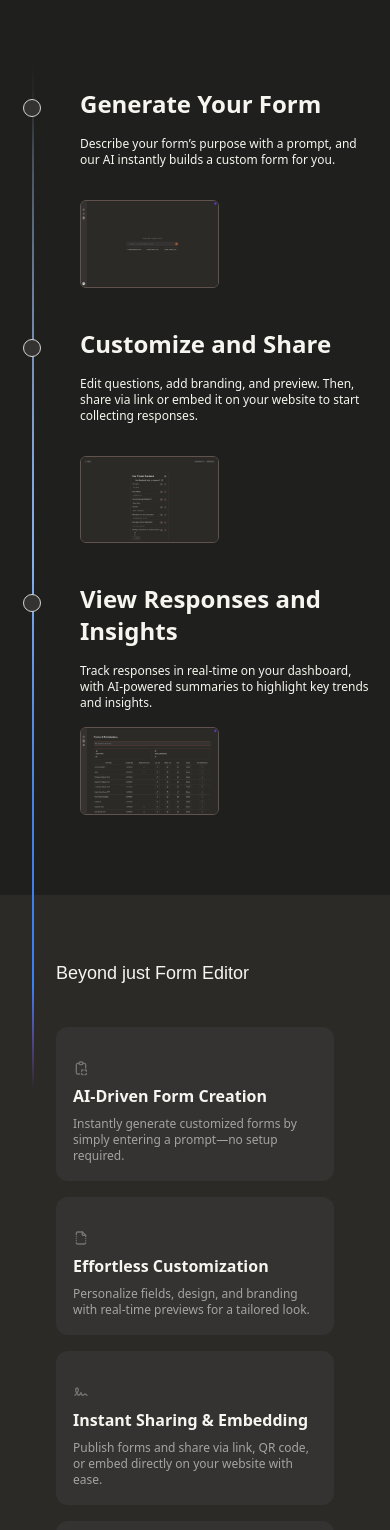
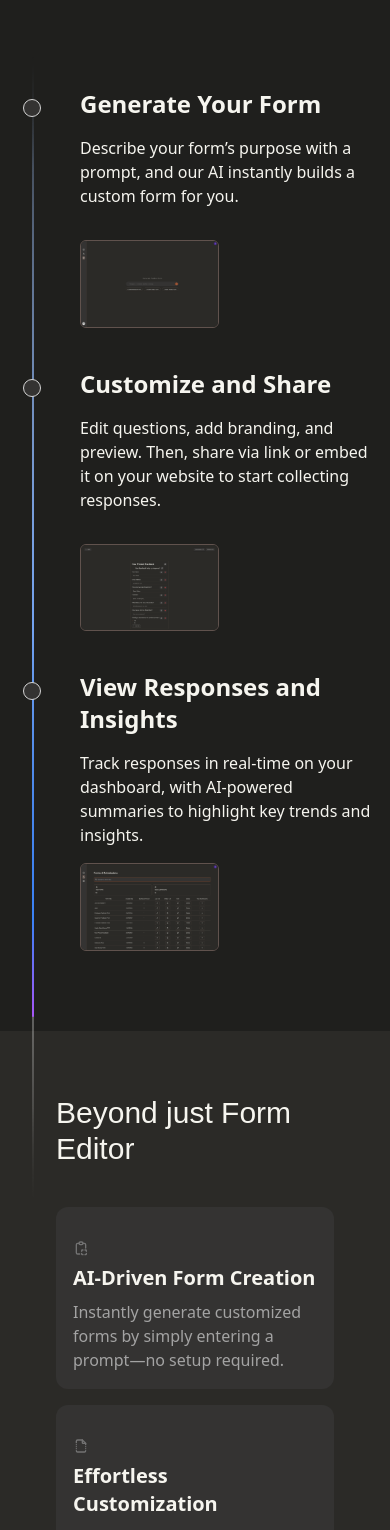
Before and after one commit to 21bubbles/aiforms, a Next.js app: page / in a window 390 px wide. Shown: the part 800-2330 px from the top of the page. Built offline with nearby package versions, Linux system fonts and the light colour scheme; no server answers.

Commit message:
landing page headings

```diff
--- a/app/submissions/[formId]/page.tsx
+++ b/app/submissions/[formId]/page.tsx
@@ -71,9 +71,7 @@ const FormSubmissionsPage: React.FC<FormSubmissionsProps> = ({ params }) => {
   const deleteSubmission = async (submissionId: number) => {
     if (confirm("Are you sure you want to delete this submission?")) {
       try {
-        await db
-          .delete(submissions)
-          .where(eq(submissions.id, submissionId));
+        await db.delete(submissions).where(eq(submissions.id, submissionId));
         // Update the state to remove the deleted submission
         setSubmissionData((prevData) =>
           prevData.filter((submission) => submission.id !== submissionId)
@@ -105,11 +103,13 @@ const FormSubmissionsPage: React.FC<FormSubmissionsProps> = ({ params }) => {
           setFormTitle(parsedForm.formTitle || "Untitled Form");
         }
 
-        const processedData: FormSubmission[] = submissionsResult.map((item) => ({
-          id: item.id,
-          createdAt: new Date(item.createdAt),
-          submissionData: JSON.parse(item.submissionData),
-        }));
+        const processedData: FormSubmission[] = submissionsResult.map(
+          (item) => ({
+            id: item.id,
+            createdAt: new Date(item.createdAt),
+            submissionData: JSON.parse(item.submissionData),
+          })
+        );
 
         setSubmissionData(processedData);
       } catch (error) {
@@ -141,7 +141,7 @@ const FormSubmissionsPage: React.FC<FormSubmissionsProps> = ({ params }) => {
       )}
     >
       <SideBar />
-      <div className="flex flex-1 flex-col items-center m-20 w-full">
+      <div className="flex flex-1 flex-col items-center m-2 md:m-20 lg:m-20 w-full">
         <div className="flex flex-col gap-4 w-full">
           <div className="flex justify-between items-center">
             <h1 className="text-2xl font-bold">{formTitle} - Submissions</h1>
--- a/app/submissions/page.tsx
+++ b/app/submissions/page.tsx
@@ -266,7 +266,7 @@ const SubmissionsPage: React.FC = () => {
       )}
     >
       <SideBar />
-      <div className="flex flex-1 flex-col items-center m-20 w-full">
+      <div className="flex flex-1 flex-col items-center m-2 md:m-20 lg:m-20 w-full">
         <div className="flex flex-col gap-4 w-full">
           <h1 className="text-start text-2xl font-bold">Forms & Submissions</h1>
 
--- a/components/landing/Features.tsx
+++ b/components/landing/Features.tsx
@@ -16,7 +16,7 @@ export function Features() {
   return (
     <div id="features" className="w-full mt-10 mx-auto px-10">
       <div className="max-w-7xl mx-auto py-6 px-4 md:px-8 lg:px-10">
-        <h2 className="text-lg md:text-4xl mb-10 text-text  max-w-4xl">
+        <h2 className="text-3xl md:text-4xl mb-10 text-text  max-w-4xl">
           Beyond just Form Editor
         </h2>
         <BentoGrid className="max-w-7xl mx-auto pb-10 h-fit">
--- a/components/landing/Steps.tsx
+++ b/components/landing/Steps.tsx
@@ -62,7 +62,7 @@ export function Steps() {
       title: "Generate Your Form",
       content: (
         <div>
-          <p className="text-text text-xs md:text-sm font-normal mb-8">
+          <p className="text-text font-normal mb-8">
             Describe your form’s purpose with a prompt, and our AI instantly
             builds a custom form for you.
           </p>
@@ -83,7 +83,7 @@ export function Steps() {
       title: "Customize and Share",
       content: (
         <div>
-          <p className="text-text text-xs md:text-sm font-normal mb-8">
+          <p className="text-text font-normal mb-8">
             Edit questions, add branding, and preview. Then, share via link or
             embed it on your website to start collecting responses.
           </p>
@@ -104,7 +104,7 @@ export function Steps() {
       title: "View Responses and Insights",
       content: (
         <div>
-          <p className="text-text text-xs md:text-sm font-normal mb-4">
+          <p className="text-text font-normal mb-4">
             Track responses in real-time on your dashboard, with AI-powered
             summaries to highlight key trends and insights.
           </p>
--- a/components/ui/bento-grid.tsx
+++ b/components/ui/bento-grid.tsx
@@ -42,10 +42,10 @@ export const BentoGridItem = ({
       {header}
       <div className="group-hover/bento:translate-x-2 transition duration-200">
         {icon}
-        <div className="font-sans font-bold text-text mb-2 mt-2">
+        <div className="font-sans font-bold text-text mb-2 mt-2 text-xl">
           {title}
         </div>
-        <div className="font-sans font-normal text-neutral-400 text-xs">
+        <div className="font-sans font-normal text-neutral-400">
           {description}
         </div>
       </div>
```
